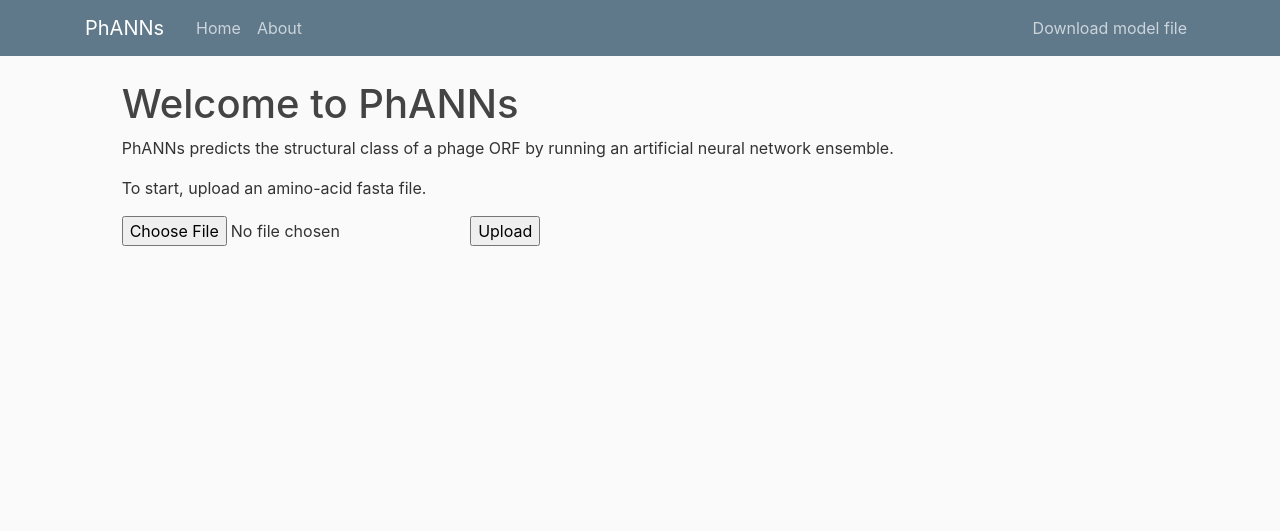
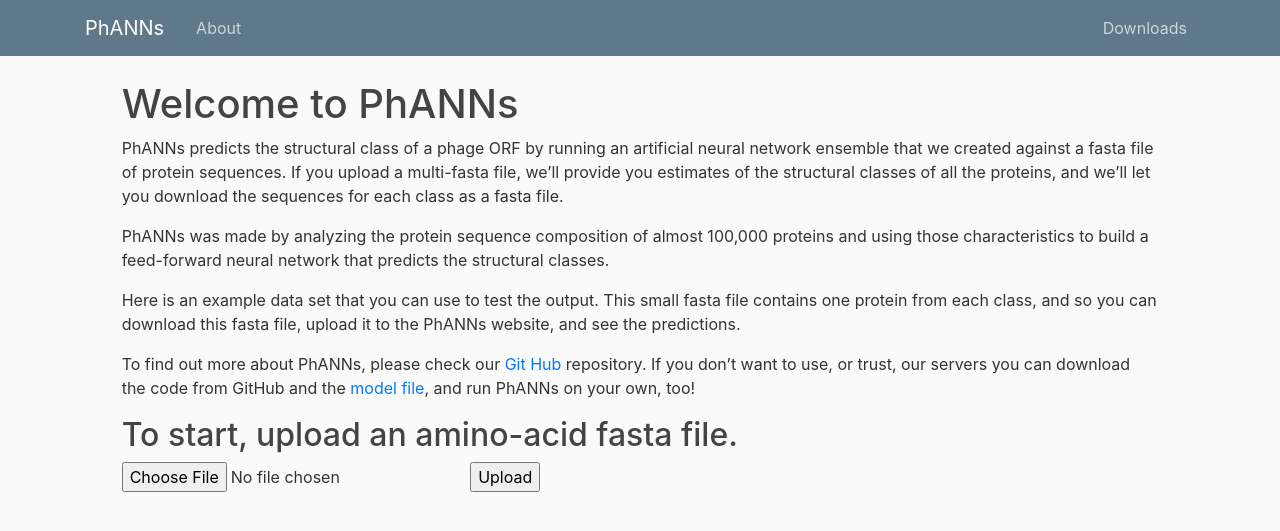
Before and after one commit to Adrian-Cantu/PhANNs, a Flask app: page / in a window 1280 px wide. Shown: the top 531 px of the page. Run offline with Flask 2, Linux system fonts and the light colour scheme; parts of the project's set-up code (start-up, migrations or seed data) failed here and were passed over; some libraries are stand-ins or nearby versions.

Commit message:
added download page

```diff
--- a/web_server/ANN_site.py
+++ b/web_server/ANN_site.py
@@ -66,8 +66,8 @@ def bar(filename):
     print(filename)
     #return render_template('loading_t.html',filename=filename)
     test=Phanns_f.ann_result('uploads/'+filename)
-    (names,pp)=test.predict_score()
-    #(names,pp)=test.predict_score_test()
+    #(names,pp)=test.predict_score()
+    (names,pp)=test.predict_score_test()
     return redirect(url_for('show_file',filename=filename))
 
 
@@ -89,8 +89,13 @@ def handle_my_custom_event(json, methods=['GET', 'POST']):
         socketio.emit('url', {'url':redict},room=request.sid)
     return True
 
+#@app.route('/', methods=['GET', 'POST'])
+#def show_home():
+#    return render_template('home.html')
+
+
+#@app.route('/upload', methods=['GET', 'POST'])
 @app.route('/', methods=['GET', 'POST'])
-@app.route('/upload', methods=['GET', 'POST'])
 def upload_file():
     if request.method == 'POST':
         # check if the post request has the file part
@@ -126,9 +131,18 @@ def favicon():
     return send_from_directory(os.path.join(app.root_path, 'static'),
                                'favicon.ico', mimetype='image/vnd.microsoft.icon')
 
-@app.route('/tri_p.h5')
-def model_file():
-    return send_file('tri_p_model/tri_p.h5')
+@app.route('/downloads')
+def downloads():
+    return render_template('downloads.html')
+
+@app.route('/download/<filename>')
+def down_file(filename):
+    if (filename == "model.tar"):
+        return send_file('deca_model/model.tar')
+    elif (filename == 'test.fasta'):
+        return send_file('deca_model/test.fasta')
+    elif (filename == 'PhANNs_DB.fasta.tgz'):
+        return send_file('deca_model/PhANNs_DB.fasta.tgz')
 
 @app.route('/csv_saves/<filename>')
 def return_csv(filename):
--- a/web_server/ann_config.py
+++ b/web_server/ann_config.py
@@ -14,8 +14,8 @@ std_arr=pickle.load(open( os.path.join(model_dir,"std_part.p"), "rb" ))
 os.environ["CUDA_DEVICE_ORDER"] = "PCI_BUS_ID"   # see issue #152
 os.environ["CUDA_VISIBLE_DEVICES"] = ""
 
-models=pickle.load(open( os.path.join(model_dir,"deca_model.p"), "rb" ))
-#models=pickle.load(open( os.path.join(model_dir,"single.p"), "rb" ))
+#models=pickle.load(open( os.path.join(model_dir,"deca_model.p"), "rb" ))
+models=pickle.load(open( os.path.join(model_dir,"single.p"), "rb" ))
 graph = tf.get_default_graph()
 #web_test_X=pickle.load(open( os.path.join(model_dir,"web_test_X.p"), "rb" ))
 n_members = 10
--- a/web_server/templates/layout.html
+++ b/web_server/templates/layout.html
@@ -26,14 +26,13 @@
           </button>
           <div class="collapse navbar-collapse" id="navbarToggle">
             <div class="navbar-nav mr-auto">
-              <a class="nav-item nav-link" href="{{ fix_url_for('upload_file') }}">Home</a>
               <a class="nav-item nav-link" href="{{ fix_url_for('about')}}">About</a>
 
             </div>
             <!-- Navbar Right Side -->
             <div class="navbar-nav">
 
-              <a class="nav-item nav-link" href="{{ fix_url_for('model_file')}}">Download model file</a>
+              <a class="nav-item nav-link" href="{{ fix_url_for('downloads')}}">Downloads</a>
 <!--              <a class="nav-item nav-link" href="{{ fix_url_for('upload_file') }}">Login</a>
 <a class="nav-item nav-link" href="{{ fix_url_for('upload_file') }}">Register</a> -->
             </div>
--- a/web_server/templates/main.html
+++ b/web_server/templates/main.html
@@ -5,8 +5,17 @@
 
 {% block content %}
     <h1>Welcome to PhANNs</h1>
-    <p>PhANNs predicts the structural class of a phage ORF by running an artificial neural network ensemble. </p>
-    <p>To start, upload an amino-acid fasta file. </p>
+
+<p>PhANNs predicts the structural class of a phage ORF by running an artificial neural network ensemble that we created against a fasta file of protein sequences. If you upload a multi-fasta file, we’ll provide you estimates of the structural classes of all the proteins, and we’ll let you download the sequences for each class as a fasta file. </p>
+
+ <p>PhANNs was made by analyzing the protein sequence composition of almost 100,000 proteins and using those characteristics to build a feed-forward neural network that predicts the structural classes.  </p>
+
+ <p>Here is an example data set that you can use to test the output. This small fasta file contains one protein from each class, and so you can download this fasta file, upload it to the PhANNs website, and see the predictions.  </p>
+
+ <p>To find out more about PhANNs, please check our  <a href="https://github.com/Adrian-Cantu/PhANNs">Git Hub</a> repository.  If you don’t want to use, or trust, our servers you can download the code from GitHub and the <a href="{{ fix_url_for('down_file',filename='model.tar') }}" >model file</a>, and run PhANNs on your own, too! </p>
+
+    <h2>To start, upload an amino-acid fasta file. </h2>
+
     <form method=post action="{{fix_url_for('upload_file')}}"  enctype=multipart/form-data>
       <input type=file name=file>
       <input type=submit value=Upload>
```
Also changed, not shown: web_server/templates/downloads.html (added, +9 -0 lines).
